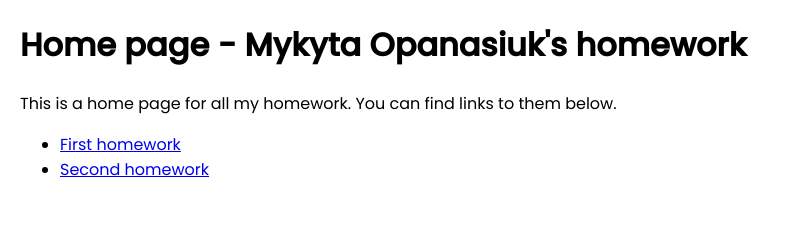
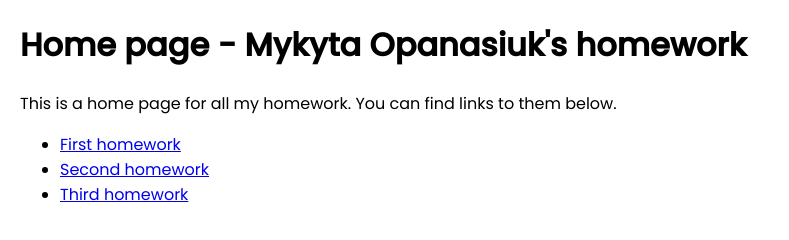
Before and after one commit to kazhemyaka/beetroot_hw, a plain HTML site: page index.html in a window 1280 px wide. Shown: the top 240 px of the page, without its empty margins (0-789 px from the left). Drawn offline with Linux system fonts and the light colour scheme.

Commit message:
Add a link to the third homework assignment on the homepage

```diff
--- a/index.html
+++ b/index.html
@@ -20,6 +20,7 @@
         <li>
           <a href="hw_2/index.html" target="_blank">Second homework</a>
         </li>
+        <li><a href="hw_3/index.html" target="_blank">Third homework</a></li>
       </ul>
     </main>
   </body>
```
